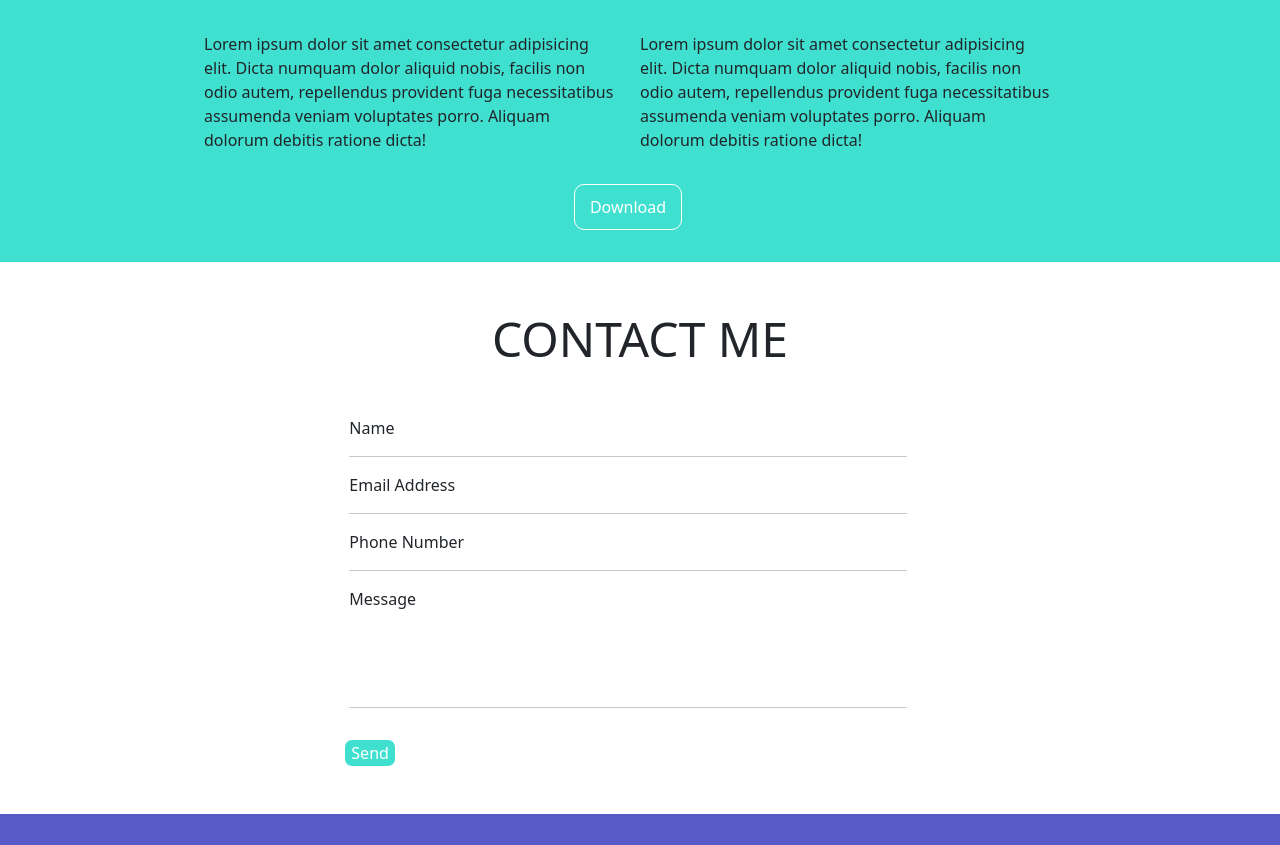
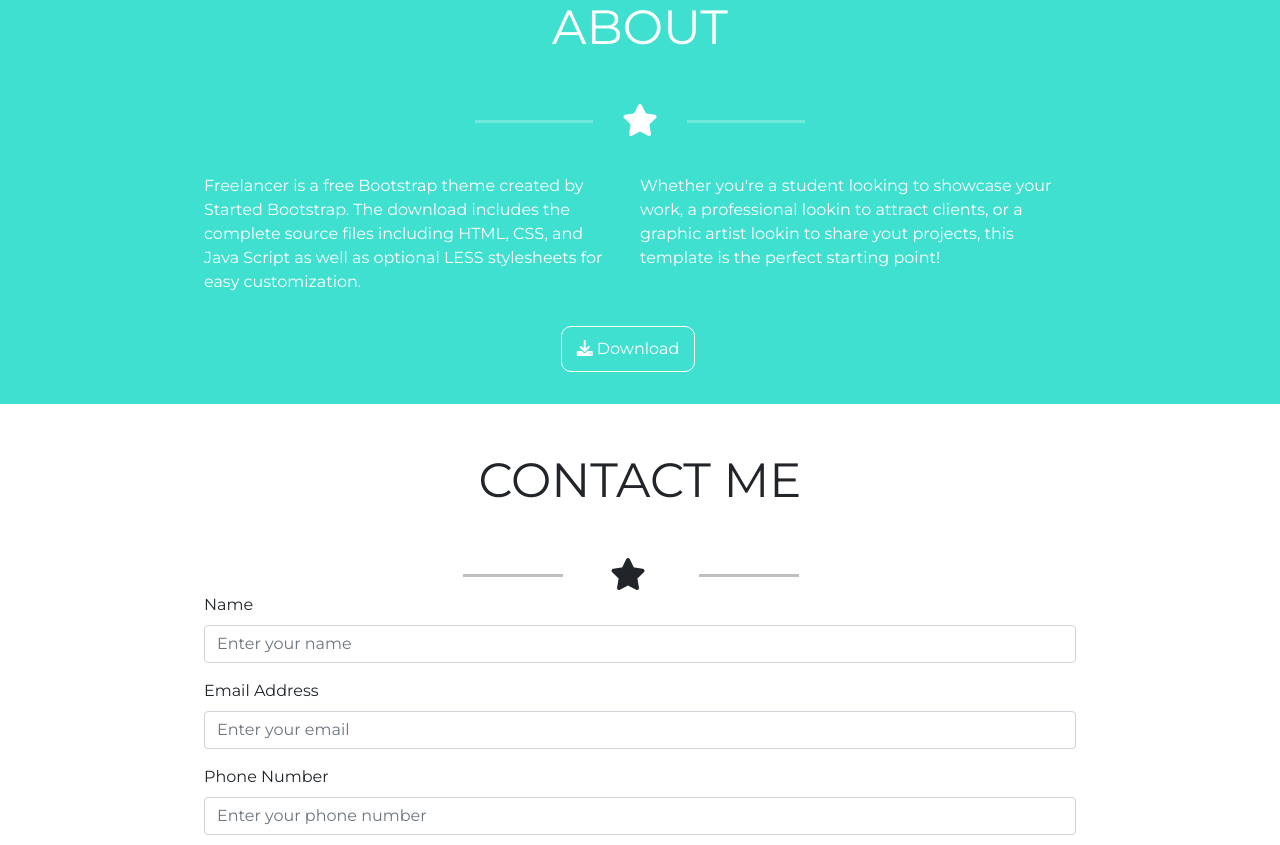
Before and after one commit to UrbanoG2/html-css-bootstrap-freelancer, a plain HTML site: page index.html in a window 1280 px wide. Shown: the part 1250-2095 px from the top of the page. Drawn offline with nearby package versions, Linux system fonts and the light colour scheme.

Commit message:
contact me ended

```diff
--- a/css/style.css
+++ b/css/style.css
@@ -1,3 +1,7 @@
+* {
+    font-family: 'Montserrat', sans-serif;
+}
+
 /* header rules */
 
 header {
@@ -164,6 +168,15 @@ h1 {
     margin: 0 auto;
 }
 
+.about h1 {
+    color: white;
+    margin-top: 1em;
+}
+
+.about_text {
+    color: white;
+}
+
 #random_button_id {
     display: block;
     margin: 2em auto;
--- a/index.html
+++ b/index.html
@@ -7,6 +7,9 @@
     <link rel="stylesheet" href="https://cdnjs.cloudflare.com/ajax/libs/font-awesome/6.0.0-beta2/css/all.min.css" integrity="sha512-YWzhKL2whUzgiheMoBFwW8CKV4qpHQAEuvilg9FAn5VJUDwKZZxkJNuGM4XkWuk94WCrrwslk8yWNGmY1EduTA==" crossorigin="anonymous" referrerpolicy="no-referrer" />
     <title>Start Bootstrap</title>
     <link href="https://cdn.jsdelivr.net/npm/bootstrap@5.0.2/dist/css/bootstrap.min.css" rel="stylesheet" integrity="sha384-EVSTQN3/azprG1Anm3QDgpJLIm9Nao0Yz1ztcQTwFspd3yD65VohhpuuCOmLASjC" crossorigin="anonymous">
+    <link rel="preconnect" href="https://fonts.googleapis.com">
+    <link rel="preconnect" href="https://fonts.gstatic.com" crossorigin>
+    <link href="https://fonts.googleapis.com/css2?family=Montserrat:wght@400;700&display=swap" rel="stylesheet">
     <link rel="stylesheet" href="css/style.css">
 </head>
 <body>
@@ -90,7 +93,7 @@
                 <h1>PORTFOLIO</h1>
 
                 <div class="star_line_black">
-                    <div class="container">
+                    <div class="container mb-4">
                         <div class="row justify-content-center">
                             <div class="col-2 text-center">
                                 <hr>
@@ -150,16 +153,37 @@
                              <h1>ABOUT</h1>
                         </div>
 
+                        <div class="star_line">
+                            <div class="container">
+                                <div class="row justify-content-center">
+                                    <div class="col-2 text-center">
+                                        <hr>
+                                    </div>
+
+                                    <div class="col-1 text-center">
+                                        <i class="fas fa-star"></i>
+                                    </div>
+
+                                    <div class="col-2 text-center">
+                                        <hr>
+                                    </div>
+                                </div>
+                            </div>
+                        </div>
+
                         <div class="row">
-                            <div class="col-lg-6 col-sm-12">
-                                Lorem ipsum dolor sit amet consectetur adipisicing elit. Dicta numquam dolor aliquid nobis, facilis non odio autem, repellendus provident fuga necessitatibus assumenda veniam voluptates porro. Aliquam dolorum debitis ratione dicta!</div>
-                            <div class="col-lg-6 col-sm-12">
-                                Lorem ipsum dolor sit amet consectetur adipisicing elit. Dicta numquam dolor aliquid nobis, facilis non odio autem, repellendus provident fuga necessitatibus assumenda veniam voluptates porro. Aliquam dolorum debitis ratione dicta!</div>
+                            <div class="col-lg-6 col-sm-12 about_text">
+                                Freelancer is a free Bootstrap theme created by Started Bootstrap. The download includes the complete source files including HTML, CSS, and Java Script as well as optional LESS stylesheets for easy customization.
+                            </div>
+
+                            <div class="col-lg-6 col-sm-12 about_text">
+                               Whether you're a student looking to showcase your work, a professional lookin to attract clients, or a graphic artist lookin to share yout projects, this template is the perfect starting point!
+                            </div>
                         </div>
 
                         <div class="row">
                             <div class="col-lg-12">
-                                 <button id="random_button_id">Download</button>
+                                 <button id="random_button_id"> <i class="fas fa-download"></i> Download</button>
                             </div>
                         </div>
                     </div>
@@ -172,18 +196,28 @@
                 <div class="row">
                     <div class="col-lg-12">
                         <h1>CONTACT ME</h1>
-                    </div>
-                    <div class="offset-lg-2 col-lg-8 offset-lg-2">
-                        <div class="container">
-                            <div class="row">
-                                <div class="col-lg-3">
 
+                        <div class="star_line_black">
+                            <div class="container">
+                                <div class="row justify-content-center">
+                                    <div class="col-2 text-center">
+                                        <hr>
+                                    </div>
+
+                                    <div class="col-1 text-center">
+                                        <i class="fas fa-star"></i>
+                                    </div>
+
+                                    <div class="col-2 text-center ms-4">
+                                        <hr>
+                                    </div>
                                 </div>
                             </div>
                         </div>
                     </div>
 
-                    <div class="row">
+
+                    <!-- <div class="row">
                         <div class="offset-lg-2 col-lg-8 ">
                             Name
                             <hr>
@@ -215,8 +249,43 @@
                                 <button id="send_button" >Send</button>
                             </div>
                         </div>
-                    </div>
+                    </div> -->
 
+
+
+                    <form>
+                        <div class="mb-3">
+
+                            <label for="exampleInputName1" class="form-label">Name</label>
+                            <input type="name" placeholder="Enter your name" class="form-control">
+
+                        </div>
+
+                        <div class="mb-3">
+                            <label for="exampleInputEmail1" class="form-label">Email Address</label>
+                            <input type="email" placeholder="Enter your email" class="form-control">
+                        </div>
+
+                        <div class="mb-3">
+
+                            <label for="exampleInputPhoneNumber1" class="form-label">Phone Number</label>
+                            <input type="phone number" placeholder="Enter your phone number" class="form-control">
+
+                        </div>
+
+                        <div class="mb-3">
+
+                            <label for="exampleFormControlTextarea1" class="form-label">Message</label>
+                            <textarea class="form-control" placeholder="Write something here" id="exampleFormControlTextarea1" rows="3"></textarea>
+
+                        </div>
+
+                        <div class="row">
+                            <div class="col-lg-2">
+                                <button id="send_button" >Send</button>
+                            </div>
+                        </div>
+                      </form>
                 </div>
             </div>
         </div>
```
